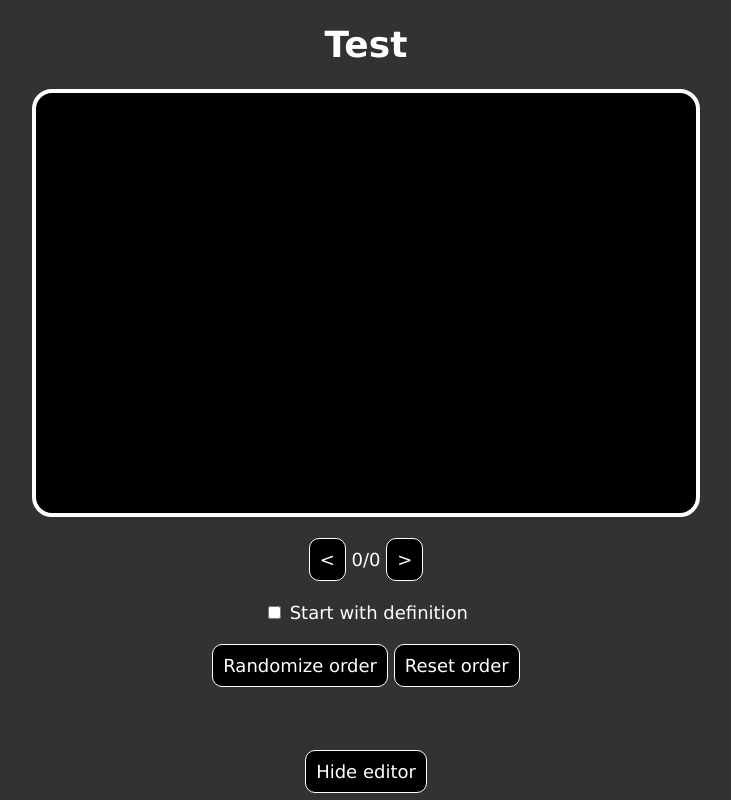
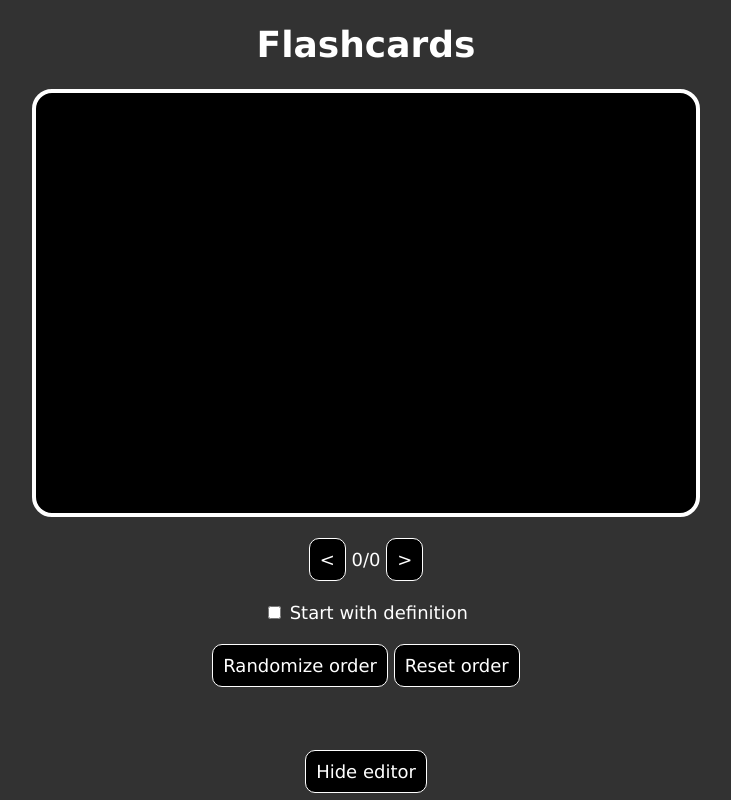
Before and after one commit to rohanswami08/flashcardmaker, a plain HTML site: page index.html in a window 1280 px wide. Shown: the top 800 px of the page, without its empty margins (274-1005 px from the left). Drawn offline with Linux system fonts and the light colour scheme.

Commit message:
undo test

```diff
--- a/index.html
+++ b/index.html
@@ -8,7 +8,7 @@
 </head>
 <body>
     <div id="main">
-        <h1>Test</h1>
+        <h1>Flashcards</h1>
 
         <div id="card">
             <h1 id="card-term"></h1>
```
